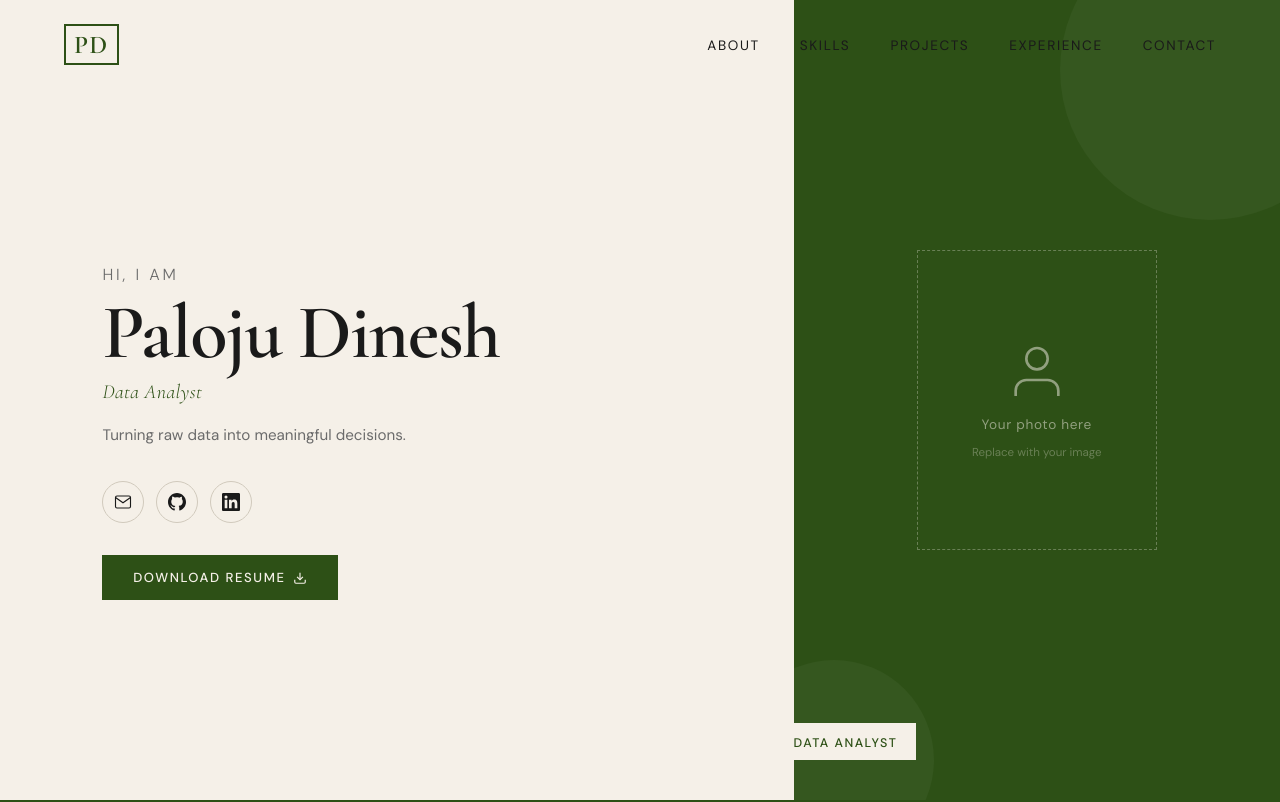
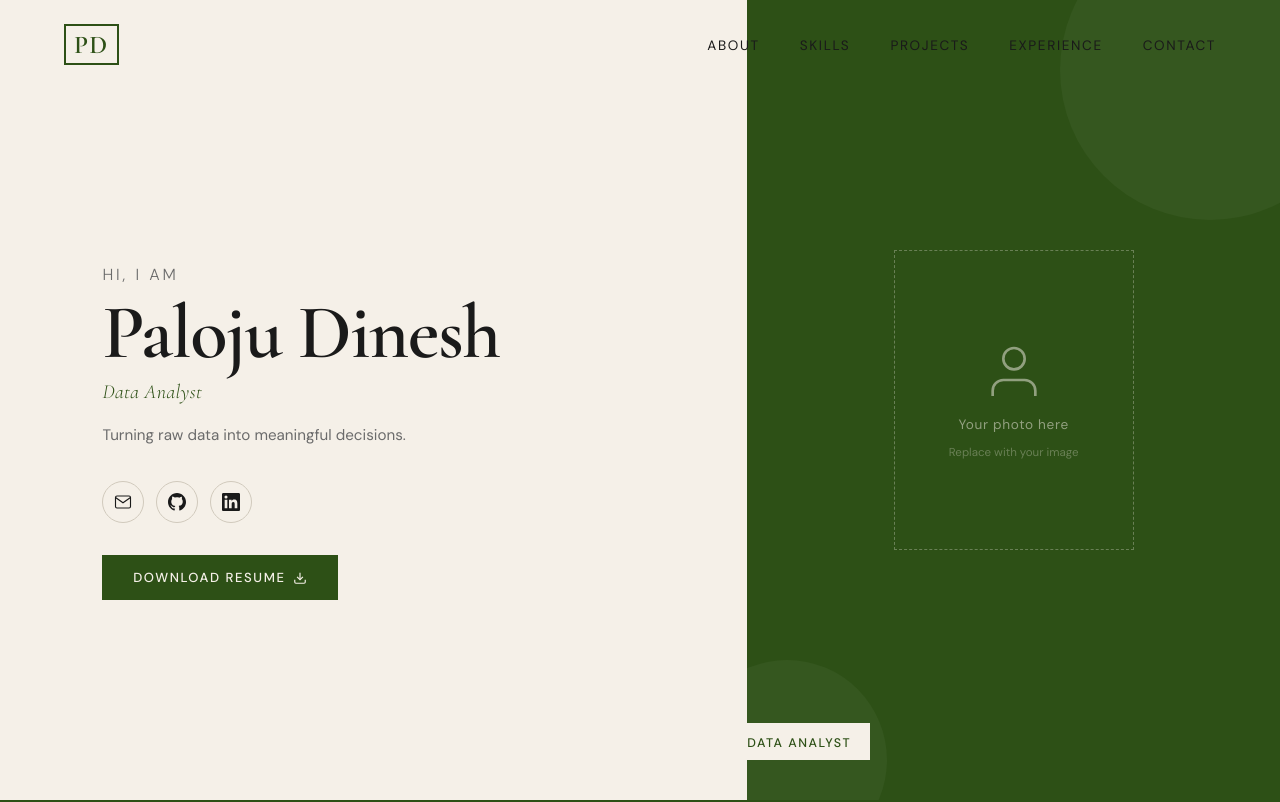
Before and after one commit to Dinesh393/dinesh-paloju-portfolio, a React (Vite) app: page / in a window 1280 px wide. Shown: the top 802 px of the page. Built offline with nearby package versions, Linux system fonts and the light colour scheme.

Commit message:
First update

```diff
--- a/src/components/Hero.module.css
+++ b/src/components/Hero.module.css
@@ -17,7 +17,7 @@
 
 /* Right: 38% green */
 .rightPanel {
-  width: 38%;
+  width: 45%;
   background: var(--green);
   display: flex;
   align-items: center;
```
